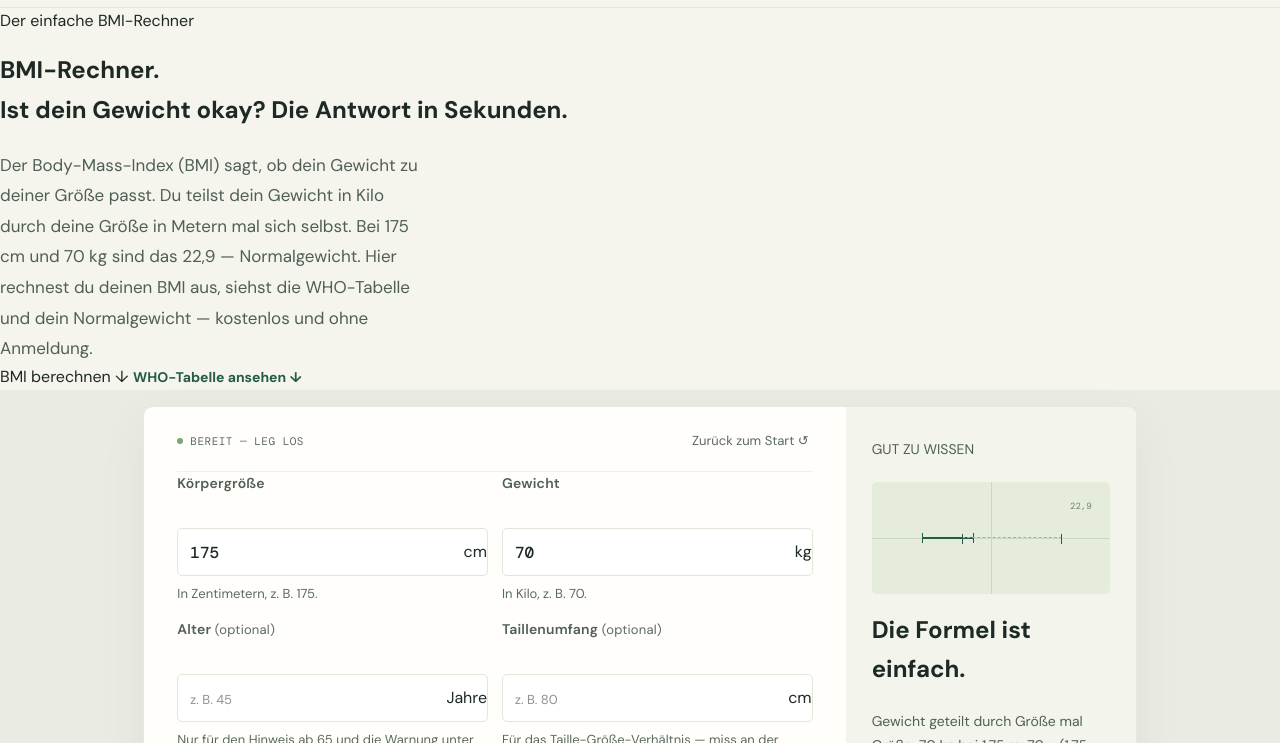
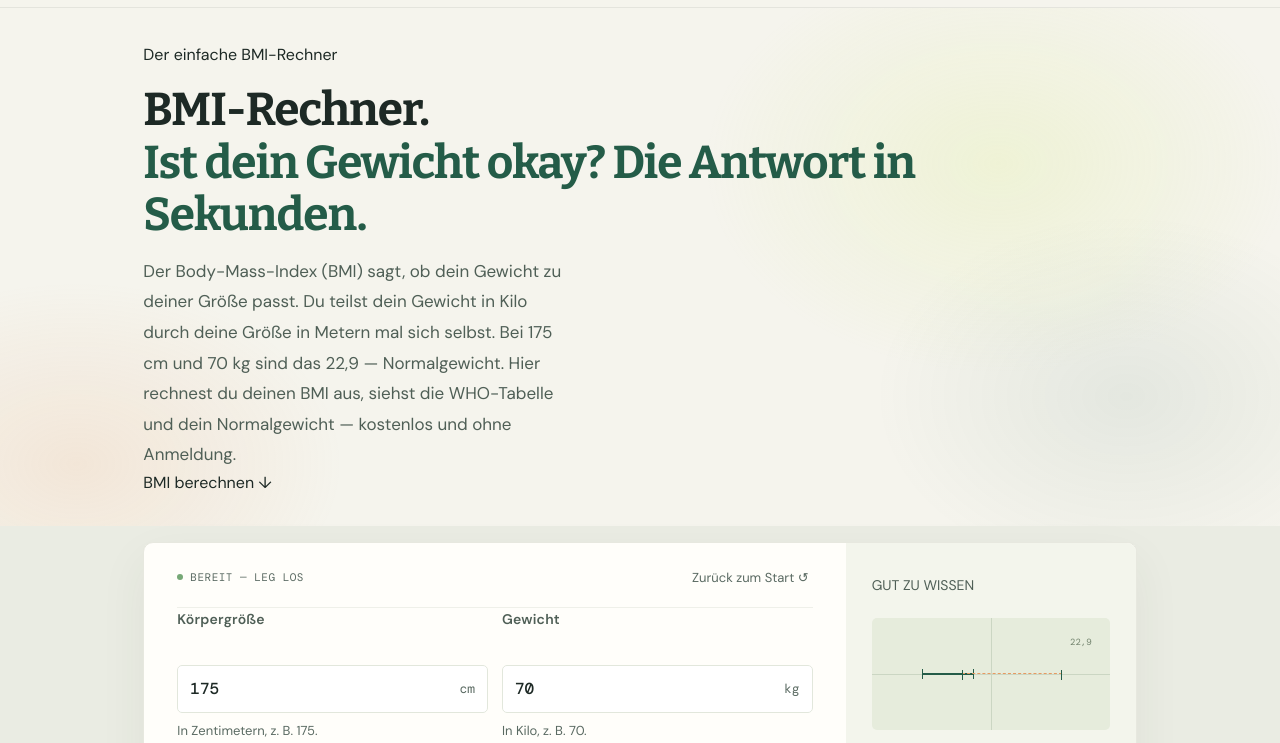
Before and after one commit to Codeshifter-git/massklar, a plain HTML site: page bmi-rechner/index.html in a window 1280 px wide. Shown: the part 58-801 px from the top of the page. Drawn offline with Linux system fonts and the light colour scheme.

Commit message:
Fix unstyled hero + input units on 6 tool pages
Six tool pages used class="tool-hero" and four used class="unit" —
neither class exists in styles.css, so those heroes rendered with
zero padding (text flush to the viewport edge, first letters cut)
and the unit labels rendered unstyled (16px sans, no right padding,
'Jahre' clipped by the input border).

Rename to the real classes the stylesheet defines: tool-hero -> hero
(picks up .hero plus the .tool-page .hero single-column tool layout)
and unit -> unit-suffix (13px mono, 12px right padding, no shrink).
No JS or CSS referenced the old names. Verified on all 6 pages:
hero padding-left 0 -> 170px, suffix 16px/0px -> 13px/12px.

```diff
--- a/bmi-rechner/index.html
+++ b/bmi-rechner/index.html
@@ -83,7 +83,7 @@
     </header>
 
     <main>
-      <section class="tool-hero">
+      <section class="hero">
         <div class="hero-copy">
           <p class="hero-eyebrow">Der einfache BMI-Rechner</p>
           <h1>BMI-Rechner.<br><span>Ist dein Gewicht okay? Die Antwort in Sekunden.</span></h1>
@@ -121,7 +121,7 @@
                   <label for="bmi-height">Körpergröße</label>
                   <div class="input-with-unit">
                     <input type="text" inputmode="decimal" id="bmi-height" name="height" value="175" autocomplete="off" aria-describedby="height-hint">
-                    <span class="unit" aria-hidden="true">cm</span>
+                    <span class="unit-suffix" aria-hidden="true">cm</span>
                   </div>
                   <span class="field-hint" id="height-hint">In Zentimetern, z. B. 175.</span>
                 </div>
@@ -129,7 +129,7 @@
                   <label for="bmi-weight">Gewicht</label>
                   <div class="input-with-unit">
                     <input type="text" inputmode="decimal" id="bmi-weight" name="weight" value="70" autocomplete="off" aria-describedby="weight-hint">
-                    <span class="unit" aria-hidden="true">kg</span>
+                    <span class="unit-suffix" aria-hidden="true">kg</span>
                   </div>
                   <span class="field-hint" id="weight-hint">In Kilo, z. B. 70.</span>
                 </div>
@@ -137,7 +137,7 @@
                   <label for="bmi-age">Alter <span class="field-optional">(optional)</span></label>
                   <div class="input-with-unit">
                     <input type="text" inputmode="numeric" id="bmi-age" name="age" value="" placeholder="z. B. 45" autocomplete="off" aria-describedby="age-hint">
-                    <span class="unit" aria-hidden="true">Jahre</span>
+                    <span class="unit-suffix" aria-hidden="true">Jahre</span>
                   </div>
                   <span class="field-hint" id="age-hint">Nur für den Hinweis ab 65 und die Warnung unter 18.</span>
                 </div>
@@ -145,7 +145,7 @@
                   <label for="bmi-waist">Taillenumfang <span class="field-optional">(optional)</span></label>
                   <div class="input-with-unit">
                     <input type="text" inputmode="decimal" id="bmi-waist" name="waist" value="" placeholder="z. B. 80" autocomplete="off" aria-describedby="waist-hint">
-                    <span class="unit" aria-hidden="true">cm</span>
+                    <span class="unit-suffix" aria-hidden="true">cm</span>
                   </div>
                   <span class="field-hint" id="waist-hint">Für das Taille-Größe-Verhältnis — miss an der schmalsten Stelle.</span>
                 </div>
```
Also changed, not shown: indexmiete-rechner/index.html (+2 -2 lines), quadratmeter-rechner/index.html (+2 -2 lines), schlafzyklus-rechner/index.html (+1 -1 lines), stunden-rechner/index.html (+1 -1 lines), tage-rechner/index.html (+2 -2 lines).
